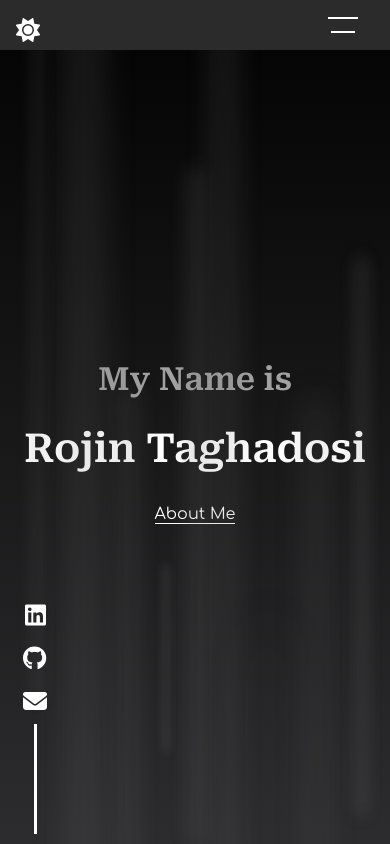
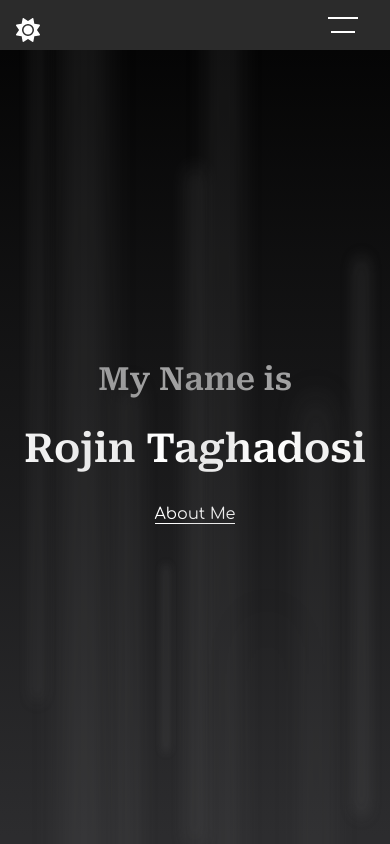
Before and after one commit to rojintag/portfolio, a React (Create React App) app: page / in a window 390 px wide. Built offline with nearby package versions, Linux system fonts and the light colour scheme.

Commit message:
fix the style of aboutin mobile view

```diff
--- a/src/sass/components/_name.scss
+++ b/src/sass/components/_name.scss
@@ -352,3 +352,17 @@
     }
   }
 }
+
+@media screen and (max-width: 500px) {
+  .name {
+    min-height: 100vh;
+    min-width: 100vw;
+    .card-show {
+      padding: .4rem;
+      position: absolute;
+      top: 6rem;
+      left: 20px;
+      z-index: 10;
+    }
+  }
+}
--- a/src/sass/components/_projectDetails.scss
+++ b/src/sass/components/_projectDetails.scss
@@ -5,6 +5,7 @@
   padding: 2rem;
   padding-top: 5rem;
   color: white;
+  min-width: 100vw;
 
 
   .project-wrapper {
--- a/src/sass/components/_sideMenu.scss
+++ b/src/sass/components/_sideMenu.scss
@@ -57,3 +57,9 @@ li a:hover {
     color: #e6a637;
   }
 }
+
+@media screen and (max-width: 500px) {
+  .side-menu {
+    display: none;
+  }
+}
```
